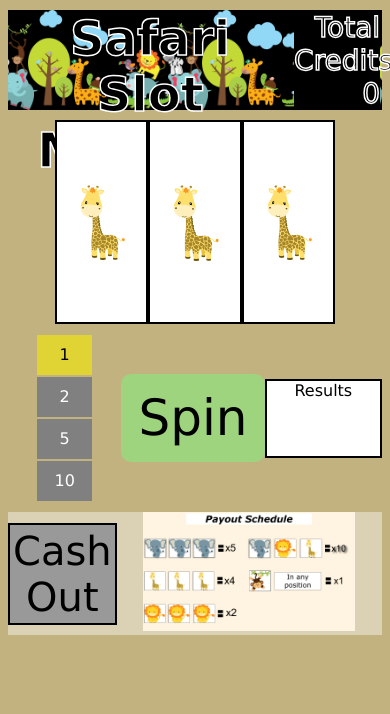
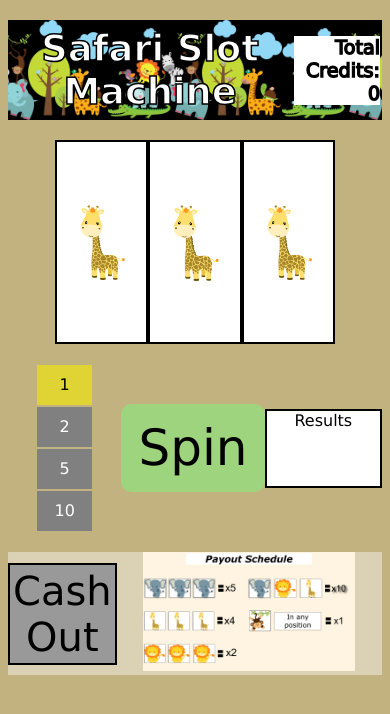
Before and after one commit to andiflames/safari_slot_machine, a plain HTML site: page index.html in a window 390 px wide. Drawn offline with Linux system fonts and the light colour scheme.

Commit message:
Modified css for tablet and mobile devices

```diff
--- a/css/ssm_styles.css
+++ b/css/ssm_styles.css
@@ -10,7 +10,7 @@ body {
     display: flex;
     -webkit-flex-wrap: nowrap;
     flex-wrap: nowrap;
-    margin: 10px auto;
+    margin: 20px auto;
     text-align: center;
 }
 
@@ -26,9 +26,9 @@ body {
 #header h1, #header div {
     display: inline-block;
     margin: auto;
-    color: #000;
-    -webkit-text-stroke: 1.5px #fff;
-    text-stroke: 1.5px #fff;
+    color: #fff;
+    -webkit-text-stroke: 1.5px #000;
+    text-stroke: 1.5px #000;
 }
 
 #header h1 {
@@ -39,9 +39,9 @@ body {
 
 #header div {
     width: 23%;
-    font-size: 28px;
+    font-size: 1.7em;
     text-align: right;
-    background: #000;
+    background: rgba(0, 0, 0, 0.5);
 }
 
 /* ==== Spinner Styles ==== */
@@ -118,3 +118,17 @@ body {
 #payoutSchedule img {
     width: 80%;
 }
+
+/* ==== Tablets and Mobile Devices Styles === */
+
+@media only screen and (max-width: 954px) {
+    #header h1 {
+        font-size: 2.3em;
+    }
+
+    #header div {
+        font-size: 1.2em;
+        background-color: #fff;
+        color: #000;
+    }
+}
```
